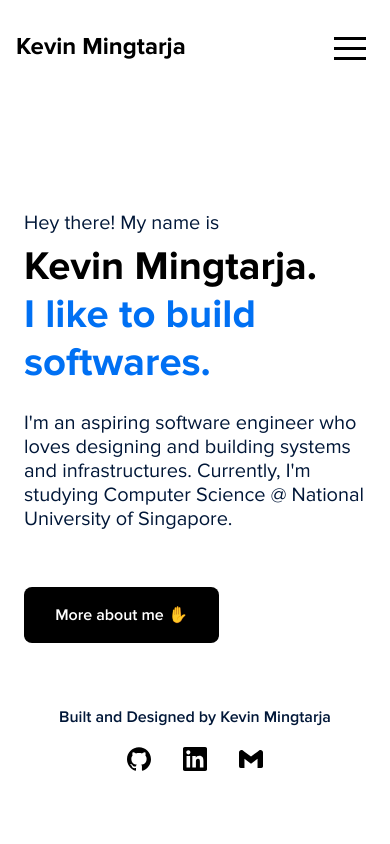
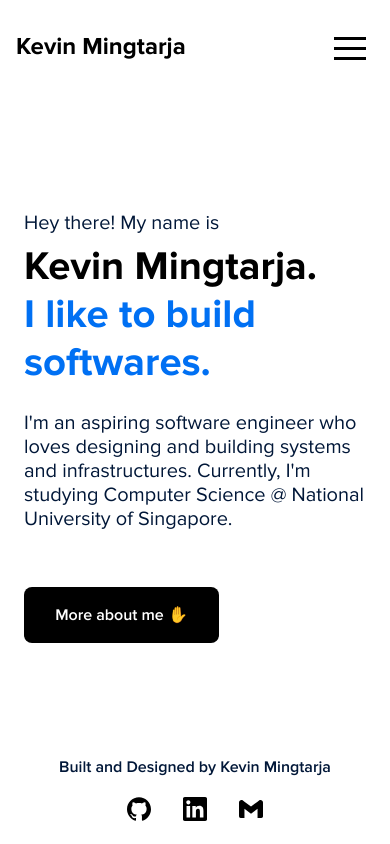
Before and after one commit to kevinmingtarja/kevinmingtarja.com-v1, a Next.js app: page / in a window 390 px wide. Built offline with nearby package versions, Linux system fonts and the light colour scheme.

Commit message:
Fix footer stylings

```diff
--- a/components/Footer/Footer.module.css
+++ b/components/Footer/Footer.module.css
@@ -37,8 +37,9 @@
         -ms-flex-direction: column;
             flex-direction: column;
     padding: 0;
-    margin-bottom: var(--spacing-xl);
+    padding-bottom: var(--spacing-base);
     height: auto;
+    position: relative;
   }
   .linkContainerDesktop {
     display: none;
--- a/components/Footer/Footer.module.scss
+++ b/components/Footer/Footer.module.scss
@@ -27,8 +27,10 @@
   .footer {
     flex-direction: column;
     padding: 0;
-    margin-bottom: var(--spacing-xl);
+    padding-bottom: var(--spacing-base);
+
     height: auto;
+    position: relative;
   }
 
   .linkContainerDesktop {
--- a/styles/Home.module.css
+++ b/styles/Home.module.css
@@ -3,6 +3,7 @@
   flex-direction: column;
   justify-content: center;
   margin-bottom: var(--spacing-2xl);
+  min-height: 85vh;
 }
 
 .main {
```
Also changed, not shown: 1 other file (tests, documents, lock files or other folders).
